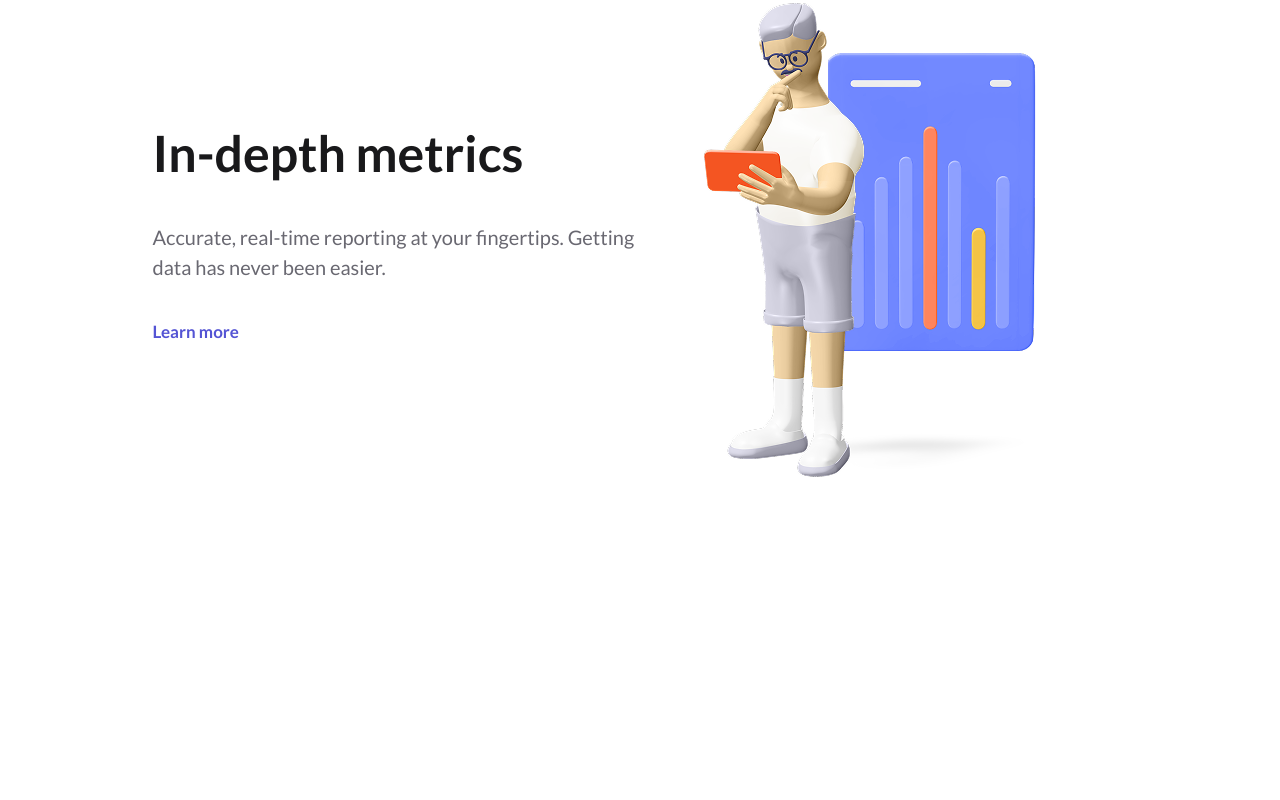
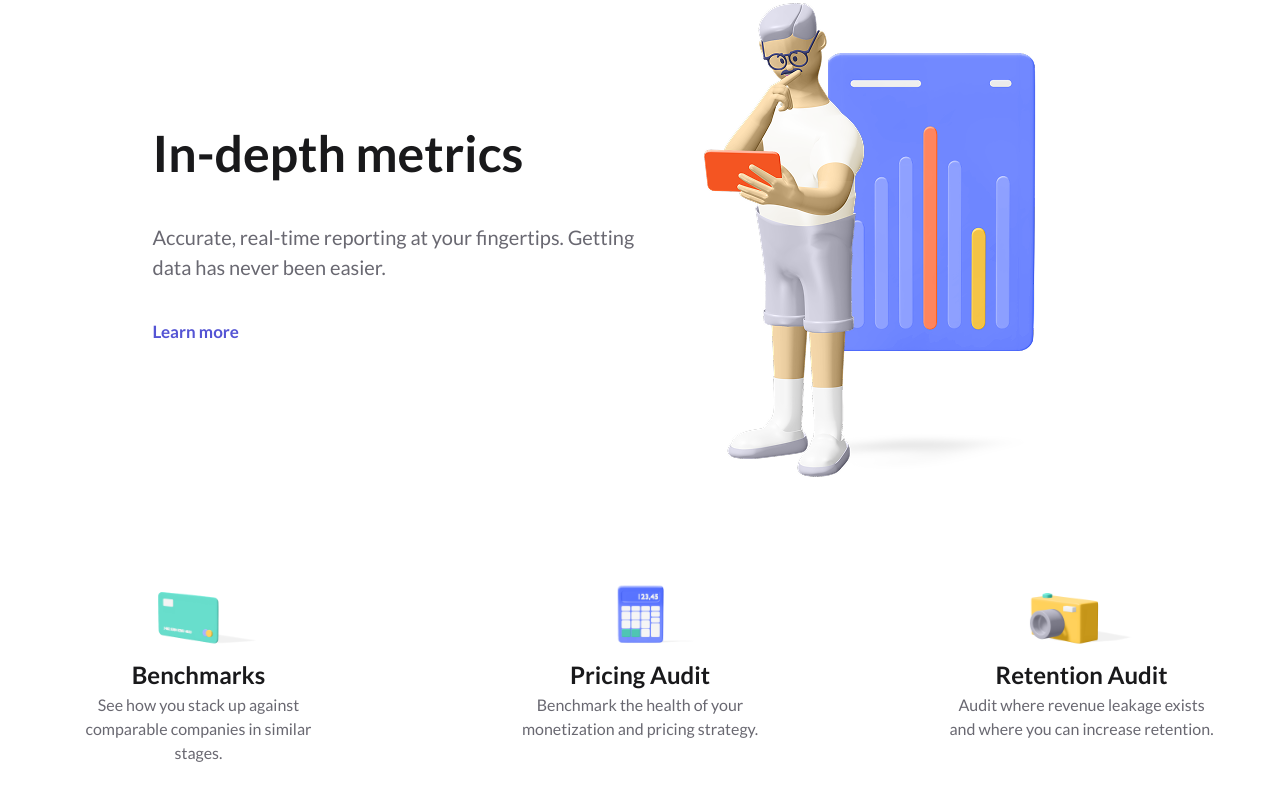
Before and after one commit to mansurjurakhonzoda/Logoipsum, a plain HTML site: page index.html in a window 1280 px wide. Shown: the part 1624-2424 px from the top of the page. Before the commit the page ends 2200 px from the top, so only its background shows below. Drawn offline with Linux system fonts and the light colour scheme; a web font is replaced by a local one.

Commit message:
некоторая информация

```diff
--- a/index.html
+++ b/index.html
@@ -90,8 +90,39 @@
       </div>
 
       <div class="imag">
-          <img src="./images/pose_4.png" alt="" />
+        <img src="./images/pose_4.png" alt="" />
         <img src="./images/chart_7.png" alt="" />
+      </div>
+    </div>
+
+    <div class="card">
+      <div class="pricing">
+        <img src="./images/Icon 001.png" alt="" />
+
+        <p class="aboutimg">Benchmarks</p>
+
+        <p>
+          See how you stack up against comparable companies in similar stages.
+        </p>
+      </div>
+
+      <div class="pricing">
+        <img src="./images/Icon 002.png" alt="" />
+
+        <p class="aboutimg">Pricing Audit</p>
+
+        <p>Benchmark the health of your monetization and pricing strategy.</p>
+      </div>
+
+      <div class="pricing">
+        <img src="./images/Icon 003.png" alt="" />
+
+        <p class="aboutimg">Retention Audit</p>
+
+        <p>
+          Audit where revenue leakage exists and where you can increase
+          retention.
+        </p>
       </div>
     </div>
   </body>
--- a/style.css
+++ b/style.css
@@ -172,7 +172,39 @@ h1 {
   left: 10px;
 }
 .imag img:nth-child(1) {
-    position: absolute;
-    right: 100px;
-    z-index: 4;
+  position: absolute;
+  right: 100px;
+  z-index: 4;
 }
+.card {
+  width: 90%;
+  height: 200px;
+  margin: auto;
+  margin-bottom: 100px;
+  display: flex;
+  align-items: center;
+  justify-content: space-between;
+}
+.pricing {
+  width: 269px;
+  height: 200px;
+}
+.pricing img {
+  width: 132px;
+  height: 78px;
+  margin-left: 68px;
+}
+.pricing .aboutimg {
+  font-weight: 700;
+  font-size: 24px;
+  line-height: 36px;
+  color: #19191b;
+  text-align: center;
+}
+.pricing p {
+  font-weight: 400;
+  font-size: 16px;
+  line-height: 24px;
+  color: #696871;
+  text-align: center;
+}
```
Also changed, not shown: images/Icon 001.png (added), images/Icon 002.png (added), images/Icon 003.png (added).
